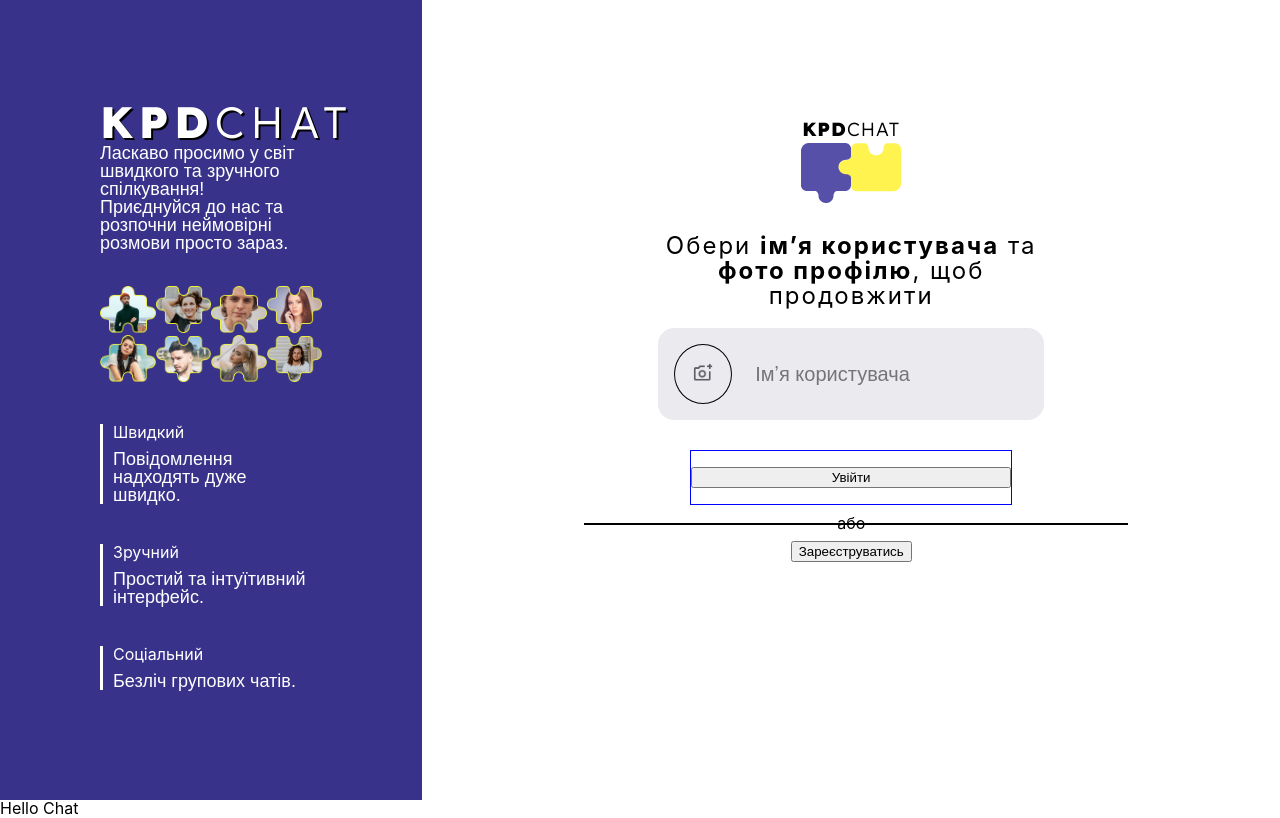
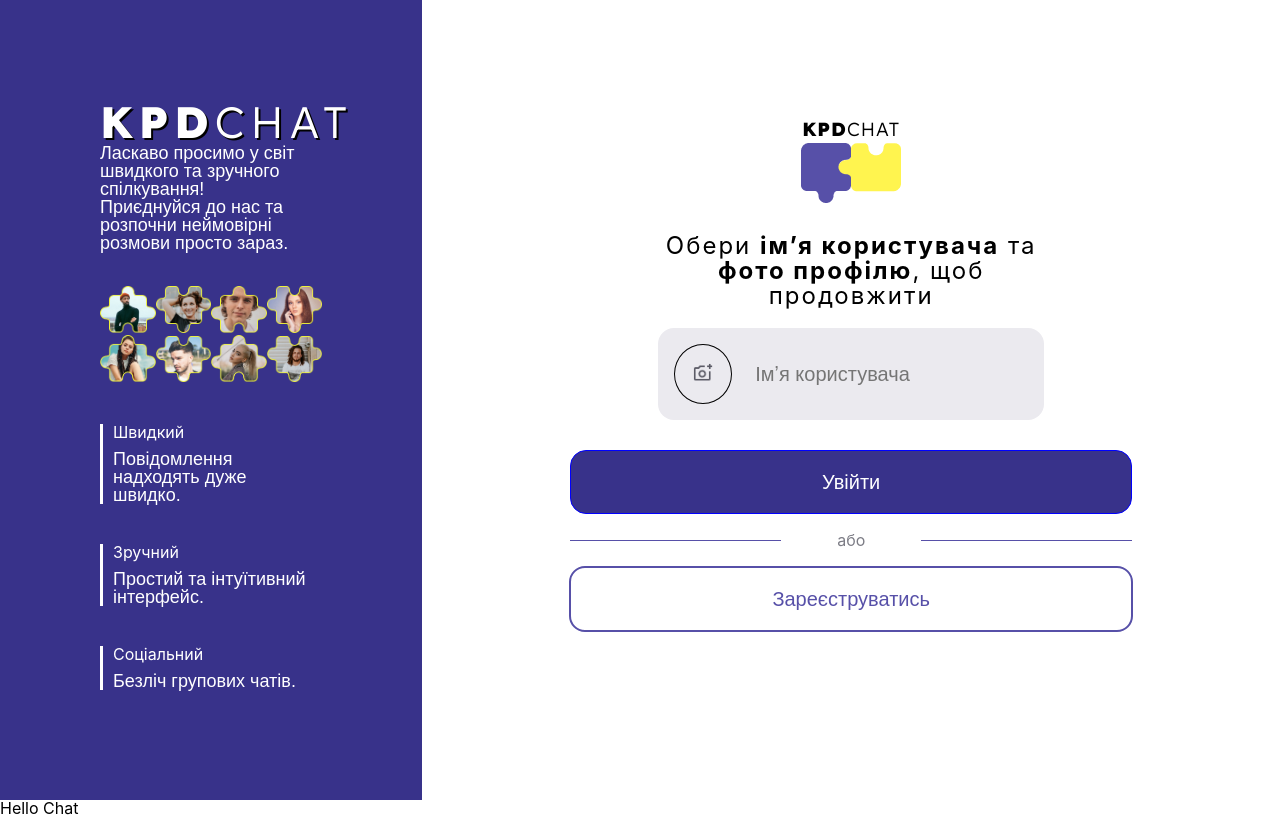
Before and after one commit to kpdchat/kpdchat, a React (Create React App) app: page / in a window 1280 px wide. Built offline with nearby package versions, Linux system fonts and the light colour scheme.

Commit message:
finished layout registration window, modified 2 files in project

```diff
--- a/src/App.js
+++ b/src/App.js
@@ -1,6 +1,6 @@
 import React from "react";
 import './styles/index.scss'
-import {RegistrationWindow} from "./components/RegistrationWindow";
+import {RegistrationWindow} from "./components/registrationWindow/RegistrationWindow";
 import {WindowChat} from "./components/WindowChat";
 
 function App() {
--- a/src/components/RegistrationWindow.jsx
+++ b/src/components/registrationWindow/RegistrationWindow.jsx
@@ -1,14 +1,14 @@
 import React from 'react';
-import img_1 from '../images/RegistrationWindow/img_1.png'
-import img_2 from '../images/RegistrationWindow/img_2.png'
-import img_3 from '../images/RegistrationWindow/img_3.png'
-import img_4 from '../images/RegistrationWindow/img_4.png'
-import img_5 from '../images/RegistrationWindow/img_5.png'
-import img_6 from '../images/RegistrationWindow/img_6.png'
-import img_7 from '../images/RegistrationWindow/img_7.png'
-import img_8 from '../images/RegistrationWindow/img_8.png'
-import logo_kpd from '../images/RegistrationWindow/img_9.png'
-import img_10 from '../images/RegistrationWindow/img_10.png'
+import img_1 from '../../images/RegistrationWindow/img_1.png'
+import img_2 from '../../images/RegistrationWindow/img_2.png'
+import img_3 from '../../images/RegistrationWindow/img_3.png'
+import img_4 from '../../images/RegistrationWindow/img_4.png'
+import img_5 from '../../images/RegistrationWindow/img_5.png'
+import img_6 from '../../images/RegistrationWindow/img_6.png'
+import img_7 from '../../images/RegistrationWindow/img_7.png'
+import img_8 from '../../images/RegistrationWindow/img_8.png'
+import logo_kpd from '../../images/RegistrationWindow/img_9.png'
+import img_10 from '../../images/RegistrationWindow/img_10.png'
 
 export function RegistrationWindow() {
 
@@ -78,7 +78,7 @@ export function RegistrationWindow() {
               <div className='registration_block_input'>
 
                 <div className='img_radius'>
-                  <form action = "">
+                  <form action = "kpdchat-frontend/src/components">
                     <img src ={img_10} alt = ""/>
                   </form>
                 </div>
@@ -91,7 +91,10 @@ export function RegistrationWindow() {
                 <div className='registration_logIn'>
                   <button>Увійти</button>
                 </div>
-                <span>або</span>
+
+                <div>
+                  <span>або</span>
+                </div>
 
                 <div className='registration_singIn'>
                   <button>Зареєструватись</button>
--- a/src/index.js
+++ b/src/index.js
@@ -2,11 +2,8 @@ import React from 'react';
 import ReactDOM from 'react-dom/client';
 import './styles/index.scss';
 import App from './App';
-import {BrowserRouter} from "react-router-dom";
 
 const root = ReactDOM.createRoot(document.getElementById('root'));
 root.render(
-   <BrowserRouter>
      <App />
-   </BrowserRouter>
 );
--- a/src/styles/RegistrationWindow.scss
+++ b/src/styles/RegistrationWindow.scss
@@ -124,33 +124,62 @@
   flex-direction: column;
   margin: 0 auto;
   align-items: center;
-  gap: 10px;
+  gap: 18px;
   span {
     position: relative;
+    display: inline-block;
+    color: #7C7C85;
 
     &::before,
     &::after {
       content: "";
       position: absolute;
-      bottom: 6px;
-      width: 1000%; // Здесь вы можете настроить длину линии
-      border-bottom: 2px solid black; // Здесь вы можете настроить стиль и цвет линии
+      top: 50%;
+      height: 1px;
+      background: #5750A8;
     }
 
     &::before {
-      left: 10px;
+      right: 300%;
+      left: -950%;
     }
 
     &::after {
-      right: 0;
+      left: 300%;
+      right: -950%;
     }
   }
 
   .registration_logIn {
     border: 1px blue solid;
+    background-color: #38328A;
+    padding: 16px 120px;
+    border-radius: 16px;
     button {
+      color: #FFF;
       width: 20rem;
-      margin: 16px auto;
+      margin: 0 auto;
+      background-color: #38328A;
+      border: none;
+      font-size: 20px;
+      font-family: 'Montserrat', sans-serif;
+      line-height: 140%;
+    }
+  }
+
+  .registration_singIn {
+    border: 2px #5750A8 solid;
+    background-color: #fff;
+    padding: 16px 120px;
+    border-radius: 16px;
+    button {
+      color: #5750A8;
+      width: 20rem;
+      background-color: #fff;
+      border: none;
+      font-size: 20px;
+      font-family: 'Montserrat', sans-serif;
+      line-height: 140%;
     }
   }
 }
```
